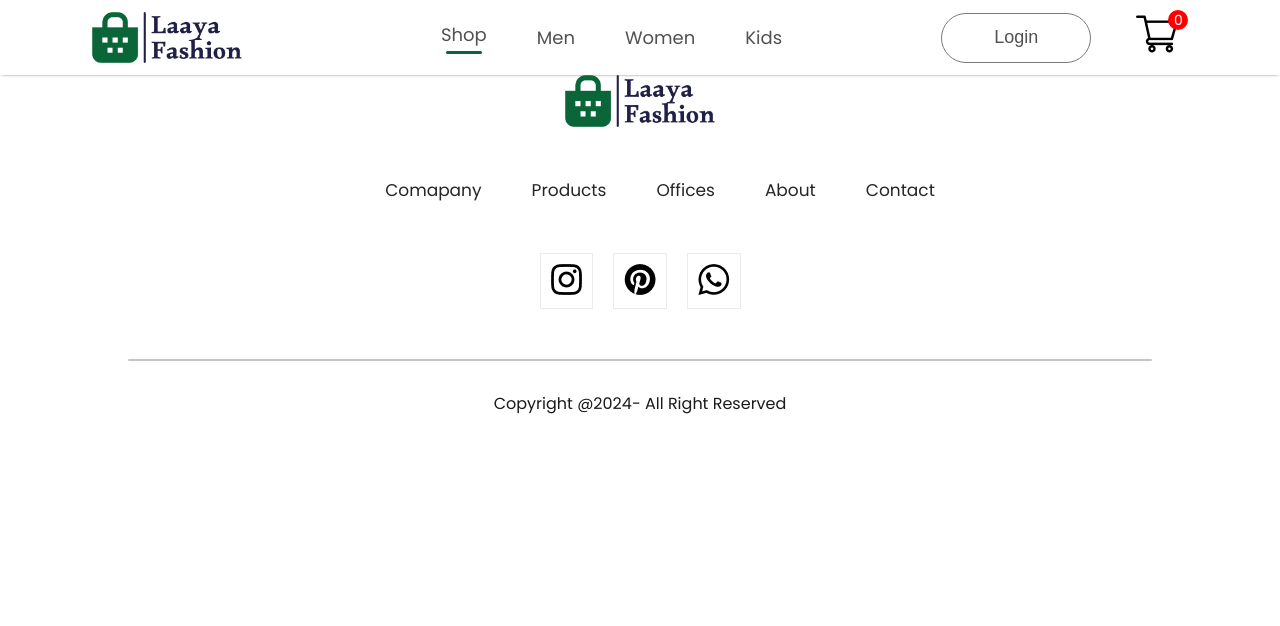
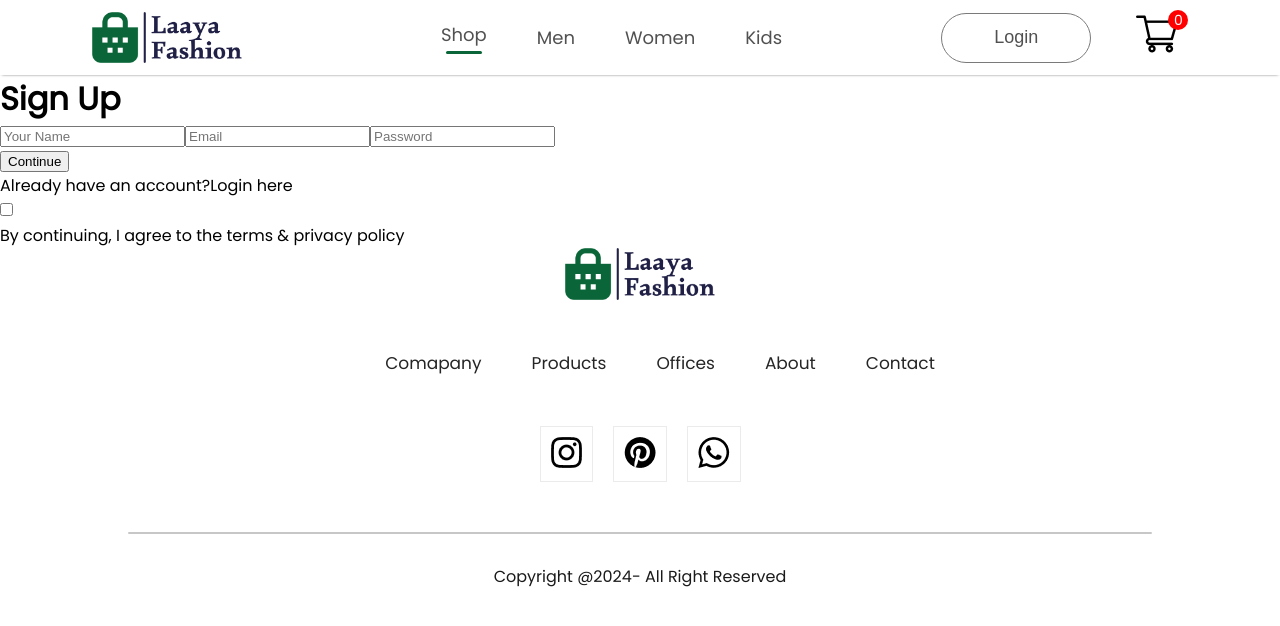
Before and after one commit to Laayaa94/CODSOFT-E-Commerse, a React (Create React App) app: page /login in a window 1280 px wide. Shown: the top 626 px of the page. Built offline with nearby package versions, Linux system fonts and the light colour scheme.

Commit message:
initial commit for login page

```diff
--- a/src/Pages/LoginSignup.jsx
+++ b/src/Pages/LoginSignup.jsx
@@ -2,7 +2,26 @@ import React from 'react'
 
 const LoginSignup = () => {
   return (
-    <div>
+    <div className='loginsignup'>
+      <div className="loginsignup-container">
+        <h1>Sign Up</h1>
+        <div className="loginsignup-fields">
+          <input type="text" placeholder='Your Name' />
+          <input type="email" placeholder='Email'/>
+          <input type="password" placeholder='Password' />
+
+        </div>
+        <button>Continue</button>
+        <p className="loginsignup-login">
+          Already have an account?
+          <span>Login here</span>
+          <div className="loginsignuop-agree">
+            <input type="checkbox" name='' id=''/>
+            <p>By continuing, I agree to the terms & privacy policy</p>
+          </div>
+        </p>
+      </div>
+
 
     </div>
   )
```
